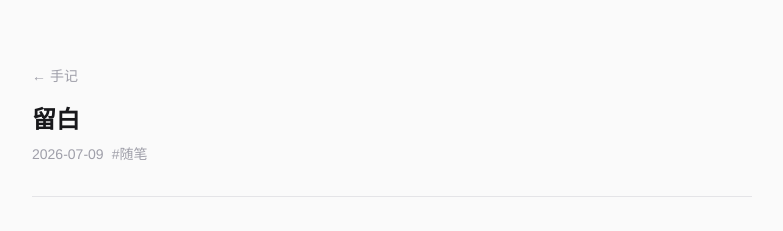
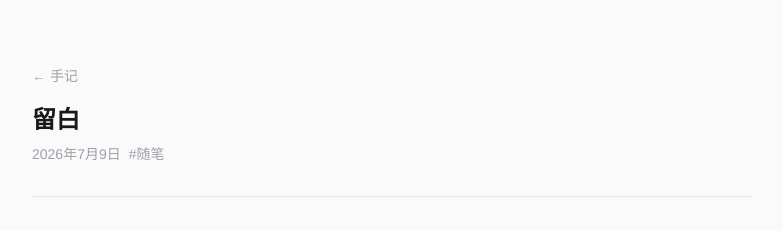
Before and after one commit to shawnyangcis/notes, a Next.js app: page /posts/blank in a window 1280 px wide. Shown: the top 231 px of the page, without its empty margins (248-1031 px from the left). Built offline with nearby package versions, Linux system fonts and the light colour scheme.

Commit message:
fix: 详情页和列表页统一时间格式，旧文章显示年月日，新文章显示时分

```diff
--- a/src/app/homepage.tsx
+++ b/src/app/homepage.tsx
@@ -20,7 +20,7 @@ function groupByDay(items: Article[]) {
 
 function formatDisplayDate(dateStr: string): string {
   if (dateStr.includes(" ") || dateStr.includes("T")) {
-    return dateStr.replace("T", " ");
+    return dateStr.replace("T", " ").replace(/-/g, ".");
   }
   return formatDateChinese(dateStr);
 }
--- a/src/components/PostMeta.tsx
+++ b/src/components/PostMeta.tsx
@@ -1,4 +1,5 @@
 import Link from "next/link";
+import { formatDateChinese } from "@/lib/articles";
 
 interface PostMetaProps {
   title: string;
@@ -8,7 +9,9 @@ interface PostMetaProps {
 
 export default function PostMeta({ title, publishedAt, tags }: PostMetaProps) {
   const hasTime = publishedAt.includes("T") || publishedAt.includes(":");
-  const displayDate = hasTime ? publishedAt.replace("T", " ") : publishedAt;
+  const displayDate = hasTime
+    ? publishedAt.replace("T", " ").replace(/-/g, ".")
+    : formatDateChinese(publishedAt);
 
   return (
     <div className="mb-8 pb-8 border-b border-zinc-200 dark:border-zinc-700">
```
